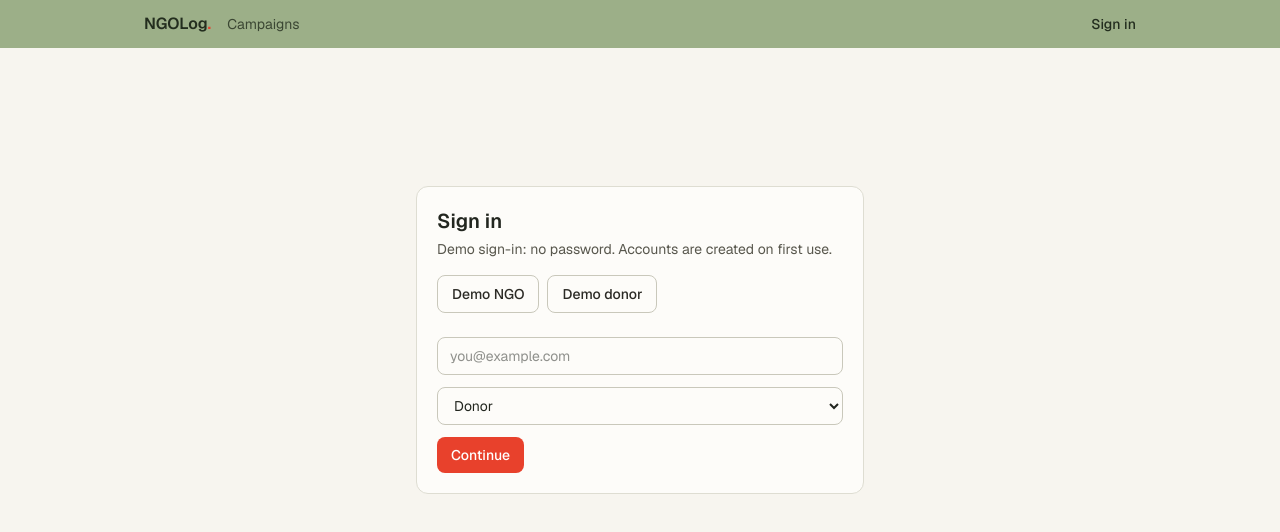
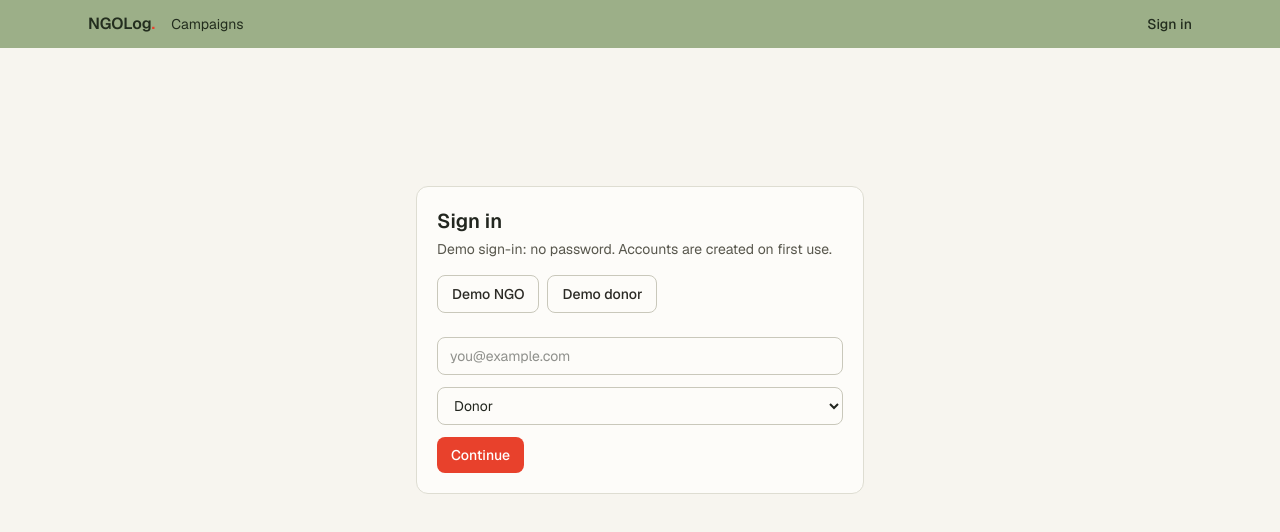
Before and after one commit to devalladivyasreedurga/ngolog, a Next.js app in the folder frontend/: page /signin in a window 1280 px wide. Shown: the top 532 px of the page. Built offline with nearby package versions, Linux system fonts and the light colour scheme; no server answers.

Commit message:
Header text colour on the sage bar and a slightly wider page container

```diff
--- a/frontend/src/components/ui.tsx
+++ b/frontend/src/components/ui.tsx
@@ -57,32 +57,32 @@ export function Nav() {
   const { user, signOut } = useAuth();
   return (
     <header className="bg-emerald-400 text-emerald-950">
-      <nav className="mx-auto flex max-w-5xl flex-wrap items-center gap-4 px-4 py-3 text-sm">
+      <nav className="mx-auto flex max-w-6xl flex-wrap items-center gap-4 px-6 py-3 text-sm">
         <Link href="/" className="text-base font-semibold text-emerald-950">
           NGOLog<span className="text-coral-500">.</span>
         </Link>
-        <Link href="/" className="text-emerald-950/80 hover:text-emerald-950 hover:underline">
+        <Link href="/" className="text-emerald-950 hover:underline">
           Campaigns
         </Link>
         {user?.role === "ngo_admin" && (
-          <Link href="/ngo/dashboard" className="text-emerald-950/80 hover:text-emerald-950 hover:underline">
+          <Link href="/ngo/dashboard" className="text-emerald-950 hover:underline">
             NGO dashboard
           </Link>
         )}
         {(user?.role === "ngo_admin" || user?.role === "reviewer") && (
-          <Link href="/accountability" className="text-emerald-950/80 hover:text-emerald-950 hover:underline">
+          <Link href="/accountability" className="text-emerald-950 hover:underline">
             Accountability
           </Link>
         )}
         {user?.role === "donor" && (
-          <Link href="/donor/dashboard" className="text-emerald-950/80 hover:text-emerald-950 hover:underline">
+          <Link href="/donor/dashboard" className="text-emerald-950 hover:underline">
             My campaigns
           </Link>
         )}
         <span className="ml-auto" />
         {user ? (
           <>
-            <span className="text-emerald-950/70">{user.email}</span>
+            <span className="text-emerald-950/80">{user.email}</span>
             <Button variant="ghost" className="!text-emerald-950" onClick={signOut}>
               Sign out
             </Button>
@@ -98,5 +98,5 @@ export function Nav() {
 }
 
 export function Page({ children }: { children: React.ReactNode }) {
-  return <main className="mx-auto w-full max-w-5xl flex-1 px-4 py-8">{children}</main>;
+  return <main className="mx-auto w-full max-w-6xl flex-1 px-6 py-8">{children}</main>;
 }
```
